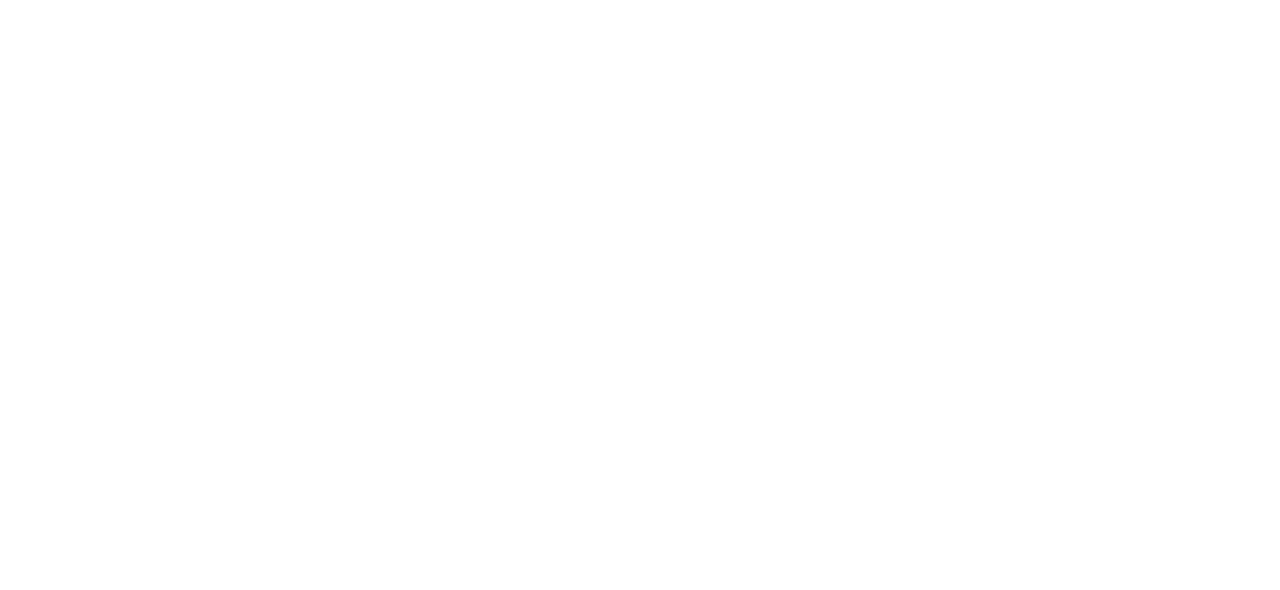
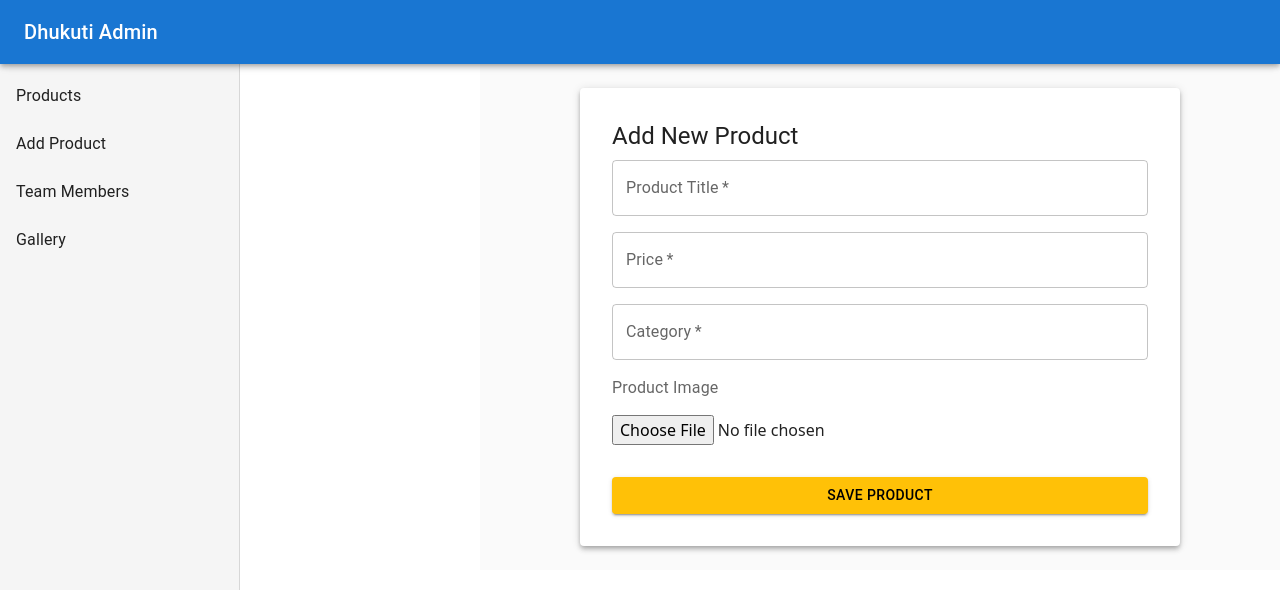
Before and after one commit to Prilaz/Dhukuti., a React (Vite) app in the folder Dhukuti.app/: page /admin/products/add in a window 1280 px wide. Before the commit this address had no page. Shown: the top 590 px of the page. Built offline with nearby package versions, Linux system fonts and the light colour scheme.

Commit message:
Worked on admin setup

```diff
--- a/Dhukuti.app/src/MyRoutes.jsx
+++ b/Dhukuti.app/src/MyRoutes.jsx
@@ -8,8 +8,10 @@ import "./App.css";
 import Login from "./AuthPage/Login";
 import Register from "./AuthPage/Register";
 import ScrollToTop from "./Components/ScrollToTop";
-import AdminDashboard from "./Pages/Admin";
+import AdminDashboard from "./Pages/Adminpages/AdminAddProduct";
 import About from "./Pages/About";
+import AdminAddProduct from "./Pages/Adminpages/AdminAddProduct";
+import AdminProductList from "./Pages/Adminpages/AdminProductList";
 
 const MyRoutes = () => {
   return (
@@ -25,7 +27,9 @@ const MyRoutes = () => {
           </Route>
           <Route path="/login" element={<Login />} />
           <Route path="/register" element={<Register />} />
-          <Route path="/admin" element={<AdminDashboard />} />
+
+          <Route path="/admin/products/add" element={<AdminAddProduct />} />
+          <Route path="/admin/products" element={<AdminProductList />} />
 
           {/* Add more routes as needed */}
         </Routes>
--- a/Dhukuti.app/src/Pages/Admin.jsx
+++ /dev/null
@@ -1,71 +0,0 @@
-// AdminProductForm.jsx
-import React, { useState } from "react";
-
-const AdminProductForm = () => {
-  const [form, setForm] = useState({
-    title: "",
-    price: "",
-    category: "",
-    image: null,
-  });
-
-  const handleChange = (e) => {
-    const { name, value, files } = e.target;
-    setForm((prev) => ({
-      ...prev,
-      [name]: files ? files[0] : value,
-    }));
-  };
-
-  const handleSubmit = async (e) => {
-    e.preventDefault();
-    const body = new FormData();
-    Object.entries(form).forEach(([key, val]) => body.append(key, val));
-
-    const res = await fetch("http://localhost:5000/api/products", {
-      method: "POST",
-      body,
-    });
-    const data = await res.json();
-    alert("Product Added: " + data.product.title);
-  };
-
-  return (
-    <form onSubmit={handleSubmit}>
-      <input
-        name="title"
-        placeholder="Title"
-        onChange={handleChange}
-        required
-      />
-      <input
-        name="price"
-        placeholder="Price"
-        type="number"
-        onChange={handleChange}
-        required
-      />
-      <input
-        name="category"
-        placeholder="Category"
-        onChange={handleChange}
-        required
-      />
-      <input
-        name="image"
-        type="file"
-        accept="image/*"
-        onChange={handleChange}
-        required
-      />
-      <button
-        type="submit"
-        style={{ backgroundColor: "#ffc107", color: "black" }}
-      >
-        Save Product
-      </button>
-    </form>
-  );
-};
-
-export default AdminProductForm;
--- /dev/null
+++ b/Dhukuti.app/src/Pages/Adminpages/AdminAddProduct.jsx
@@ -0,0 +1,121 @@
+// src/pages/admin/AdminAddProduct.jsx
+import React, { useState } from "react";
+import {
+  Box,
+  TextField,
+  Button,
+  Typography,
+  Paper,
+  InputLabel,
+} from "@mui/material";
+import AdminDashboard from "./AdminDashboard";
+
+const AdminAddProduct = () => {
+  const [form, setForm] = useState({
+    title: "",
+    price: "",
+    category: "",
+    image: null,
+    imagePreview: null,
+  });
+
+  const handleChange = (e) => {
+    const { name, value, files } = e.target;
+    if (files) {
+      const file = files[0];
+      setForm((prev) => ({
+        ...prev,
+        image: file,
+        imagePreview: URL.createObjectURL(file),
+      }));
+    } else {
+      setForm((prev) => ({ ...prev, [name]: value }));
+    }
+  };
+
+  const handleSubmit = async (e) => {
+    e.preventDefault();
+    const body = new FormData();
+    Object.entries(form).forEach(([key, val]) => {
+      if (key !== "imagePreview") body.append(key, val);
+    });
+
+    try {
+      const res = await fetch("http://localhost:5000/api/products", {
+        method: "POST",
+        body,
+      });
+      const data = await res.json();
+      alert("✅ Product Added: " + data.product.title);
+    } catch (error) {
+      console.error("Product creation failed", error);
+      alert("❌ Failed to add product");
+    }
+  };
+
+  return (
+    <AdminDashboard>
+      <Paper elevation={4} sx={{ p: 4, maxWidth: 600, mx: "auto" }}>
+        <Typography variant="h5" gutterBottom>
+          Add New Product
+        </Typography>
+        <Box
+          component="form"
+          onSubmit={handleSubmit}
+          sx={{ display: "flex", flexDirection: "column", gap: 2 }}
+        >
+          <TextField
+            name="title"
+            label="Product Title"
+            value={form.title}
+            onChange={handleChange}
+            required
+          />
+          <TextField
+            name="price"
+            label="Price"
+            type="number"
+            value={form.price}
+            onChange={handleChange}
+            required
+          />
+          <TextField
+            name="category"
+            label="Category"
+            value={form.category}
+            onChange={handleChange}
+            required
+          />
+
+          <InputLabel htmlFor="image">Product Image</InputLabel>
+          <input
+            name="image"
+            type="file"
+            accept="image/*"
+            onChange={handleChange}
+            required
+          />
+
+          {form.imagePreview && (
+            <Box
+              component="img"
+              src={form.imagePreview}
+              alt="Preview"
+              sx={{ width: "100%", mt: 2, borderRadius: 2 }}
+            />
+          )}
+
+          <Button
+            variant="contained"
+            type="submit"
+            sx={{ bgcolor: "#ffc107", color: "black", mt: 2 }}
+          >
+            Save Product
+          </Button>
+        </Box>
+      </Paper>
+    </AdminDashboard>
+  );
+};
+
+export default AdminAddProduct;
--- /dev/null
+++ b/Dhukuti.app/src/Pages/Adminpages/AdminDashboard.jsx
@@ -0,0 +1,79 @@
+// src/pages/admin/AdminDashboard.jsx
+import React from "react";
+import {
+  Box,
+  Drawer,
+  List,
+  ListItem,
+  ListItemText,
+  Typography,
+  Toolbar,
+  AppBar,
+} from "@mui/material";
+import { useNavigate } from "react-router-dom";
+
+const drawerWidth = 240;
+
+const AdminDashboard = ({ children }) => {
+  const navigate = useNavigate();
+
+  const menuItems = [
+    { text: "Products", path: "/admin/products" },
+    { text: "Add Product", path: "/admin/products/add" },
+    { text: "Team Members", path: "/admin/about/team" },
+    { text: "Gallery", path: "/admin/about/gallery" },
+  ];
+
+  return (
+    <Box sx={{ display: "flex" }}>
+      <AppBar position="fixed" sx={{ zIndex: 1201 }}>
+        <Toolbar>
+          <Typography variant="h6" noWrap component="div">
+            Dhukuti Admin
+          </Typography>
+        </Toolbar>
+      </AppBar>
+      <Drawer
+        variant="permanent"
+        sx={{
+          width: drawerWidth,
+          flexShrink: 0,
+          [`& .MuiDrawer-paper`]: {
+            width: drawerWidth,
+            boxSizing: "border-box",
+            backgroundColor: "#f5f5f5",
+          },
+        }}
+      >
+        <Toolbar />
+        <Box sx={{ overflow: "auto" }}>
+          <List>
+            {menuItems.map((item) => (
+              <ListItem
+                button
+                key={item.text}
+                onClick={() => navigate(item.path)}
+              >
+                <ListItemText primary={item.text} />
+              </ListItem>
+            ))}
+          </List>
+        </Box>
+      </Drawer>
+      <Box
+        component="main"
+        sx={{
+          flexGrow: 1,
+          bgcolor: "#fafafa",
+          p: 3,
+          ml: `${drawerWidth}px`,
+          mt: 8,
+        }}
+      >
+        {children}
+      </Box>
+    </Box>
+  );
+};
+
+export default AdminDashboard;
--- /dev/null
+++ b/Dhukuti.app/src/Pages/Adminpages/AdminProductList.jsx
@@ -0,0 +1,113 @@
+// src/pages/admin/AdminProductList.jsx
+import React, { useEffect, useState } from "react";
+import {
+  Table,
+  TableBody,
+  TableCell,
+  TableContainer,
+  TableHead,
+  TableRow,
+  Paper,
+  IconButton,
+  Typography,
+  Box,
+  CircularProgress,
+} from "@mui/material";
+import DeleteIcon from "@mui/icons-material/Delete";
+import EditIcon from "@mui/icons-material/Edit";
+import AdminDashboard from "./AdminDashboard";
+
+const AdminProductList = () => {
+  const [products, setProducts] = useState([]);
+  const [loading, setLoading] = useState(true);
+
+  const fetchProducts = async () => {
+    try {
+      const res = await fetch("http://localhost:5000/api/products");
+      const data = await res.json();
+      setProducts(data);
+    } catch (error) {
+      console.error("Error fetching products", error);
+    } finally {
+      setLoading(false);
+    }
+  };
+
+  const deleteProduct = async (id) => {
+    if (!window.confirm("Are you sure you want to delete this product?"))
+      return;
+    try {
+      await fetch(`http://localhost:5000/api/products/${id}`, {
+        method: "DELETE",
+      });
+      setProducts(products.filter((p) => p._id !== id));
+    } catch (error) {
+      console.error("Failed to delete product", error);
+    }
+  };
+
+  useEffect(() => {
+    fetchProducts();
+  }, []);
+
+  return (
+    <AdminDashboard>
+      <Box sx={{ p: 2 }}>
+        <Typography variant="h5" gutterBottom>
+          Product List
+        </Typography>
+        {loading ? (
+          <CircularProgress />
+        ) : (
+          <TableContainer component={Paper}>
+            <Table>
+              <TableHead sx={{ backgroundColor: "#f0f0f0" }}>
+                <TableRow>
+                  <TableCell>Image</TableCell>
+                  <TableCell>Title</TableCell>
+                  <TableCell>Price</TableCell>
+                  <TableCell>Category</TableCell>
+                  <TableCell align="right">Actions</TableCell>
+                </TableRow>
+              </TableHead>
+              <TableBody>
+                {products.map((product) => (
+                  <TableRow key={product._id}>
+                    <TableCell>
+                      <img
+                        src={product.image}
+                        alt={product.title}
+                        style={{
+                          width: 60,
+                          height: 60,
+                          objectFit: "cover",
+                          borderRadius: 8,
+                        }}
+                      />
+                    </TableCell>
+                    <TableCell>{product.title}</TableCell>
+                    <TableCell>${product.price}</TableCell>
+                    <TableCell>{product.category}</TableCell>
+                    <TableCell align="right">
+                      <IconButton color="primary">
+                        <EditIcon />
+                      </IconButton>
+                      <IconButton
+                        color="error"
+                        onClick={() => deleteProduct(product._id)}
+                      >
+                        <DeleteIcon />
+                      </IconButton>
+                    </TableCell>
+                  </TableRow>
+                ))}
+              </TableBody>
+            </Table>
+          </TableContainer>
+        )}
+      </Box>
+    </AdminDashboard>
+  );
+};
+
+export default AdminProductList;
```
